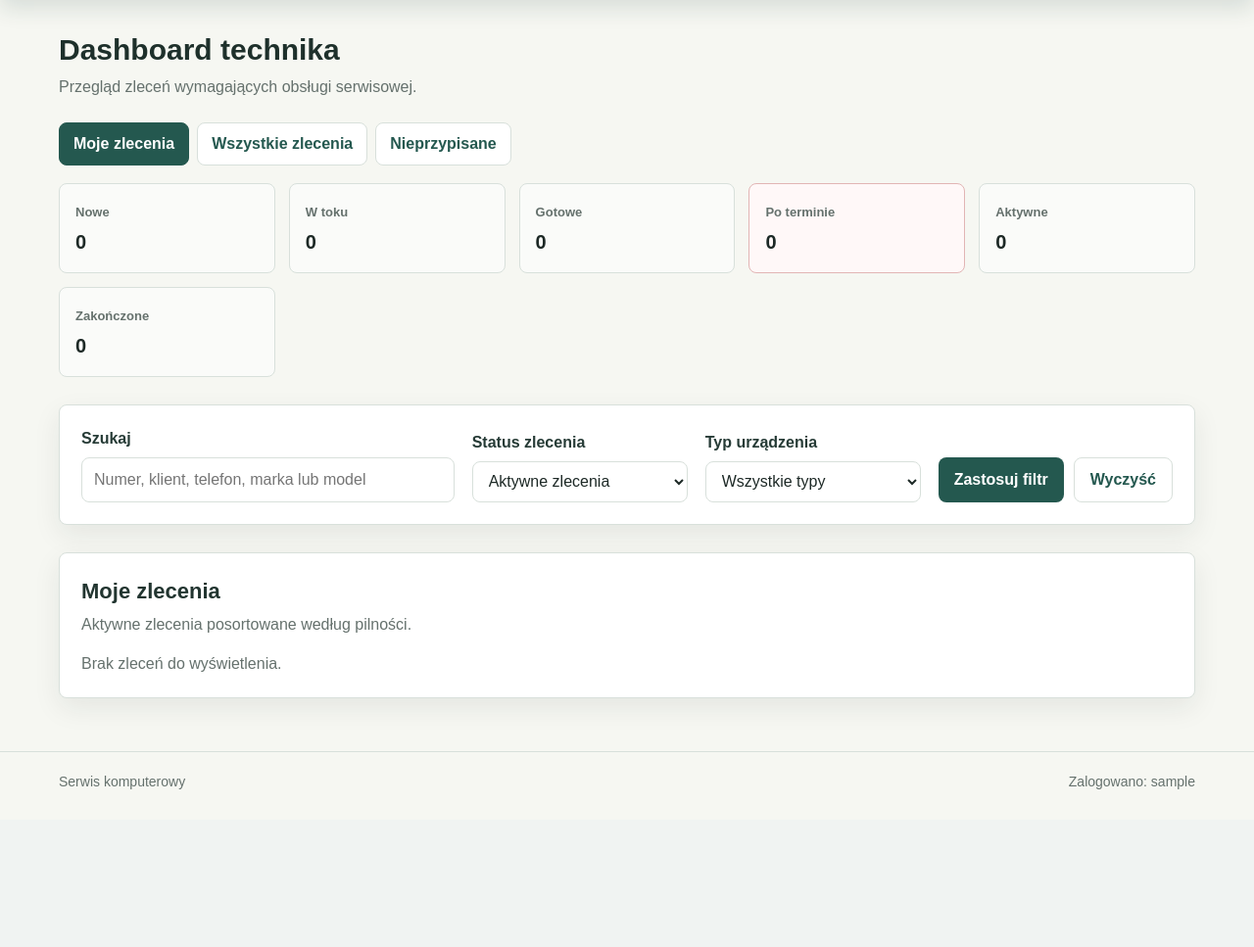
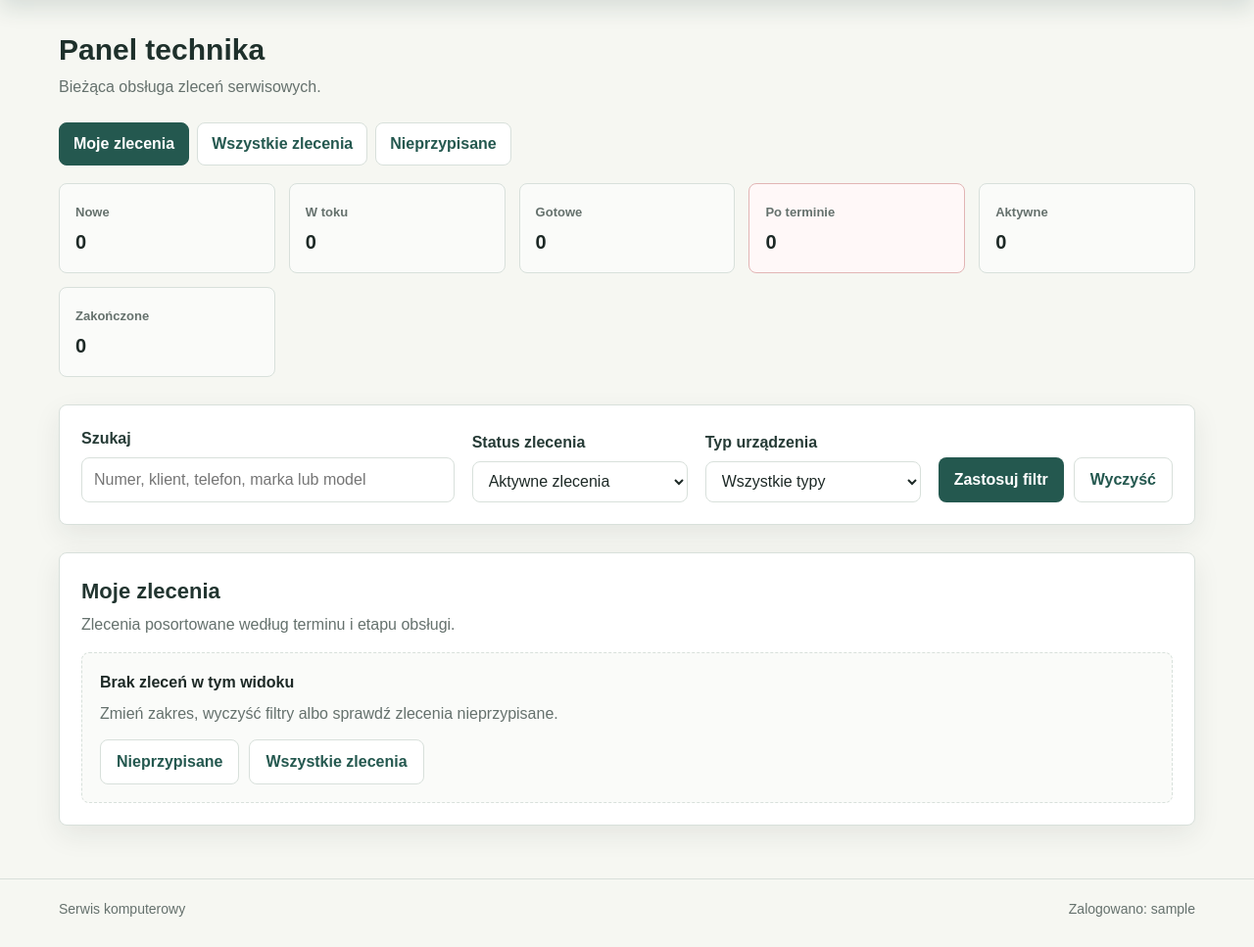
Before and after one commit to DawidSrd/Projekt-in-ynierski, a Django app: page /tech/dashboard/ in a window 1280 px wide. Shown: the part 80-1047 px from the top of the page at 98% size. Before the commit the page ends 886 px from the top, so only its background shows below. Run offline with Django 5.2, Linux system fonts and the light colour scheme; the visitor is signed in with stand-in values (Sample User, id 1); data that the repository does not hold is empty.

Commit message:
Aktualizacja panel technika/administratora

```diff
--- a/backend/orders/static/orders/app.css
+++ b/backend/orders/static/orders/app.css
@@ -996,6 +996,28 @@ fieldset {
   color: var(--muted);
 }
 
+.empty-state {
+  display: grid;
+  gap: 8px;
+  padding: 18px;
+  border: 1px dashed var(--line);
+  border-radius: 8px;
+  background: #fafbf9;
+}
+
+.empty-state strong {
+  color: var(--text);
+}
+
+.empty-state p {
+  margin: 0;
+  color: var(--muted);
+}
+
+.empty-state .button-row {
+  margin-top: 6px;
+}
+
 @media (max-width: 900px) {
   .app-header__inner {
     align-items: flex-start;
--- a/backend/orders/templates/orders/tech_dashboard.html
+++ b/backend/orders/templates/orders/tech_dashboard.html
@@ -1,12 +1,12 @@
 {% extends "orders/base.html" %}
 
-{% block title %}Dashboard technika | Serwis komputerowy{% endblock %}
+{% block title %}Panel technika | Serwis komputerowy{% endblock %}
 
 {% block content %}
   <div class="page-heading">
     <div>
-      <h1>Dashboard technika</h1>
-      <p>Przegląd zleceń wymagających obsługi serwisowej.</p>
+      <h1>Panel technika</h1>
+      <p>Bieżąca obsługa zleceń serwisowych.</p>
     </div>
   </div>
 
@@ -96,7 +96,7 @@
             </p>
           {% else %}
             <h2>{{ scope_label }}</h2>
-            <p>Aktywne zlecenia posortowane według pilności.</p>
+            <p>Zlecenia posortowane według terminu i etapu obsługi.</p>
           {% endif %}
         </div>
       </div>
@@ -166,7 +166,14 @@
           </table>
         </div>
       {% else %}
-        <p class="empty">Brak zleceń do wyświetlenia.</p>
+        <div class="empty-state">
+          <strong>Brak zleceń w tym widoku</strong>
+          <p>Zmień zakres, wyczyść filtry albo sprawdź zlecenia nieprzypisane.</p>
+          <div class="button-row">
+            <a class="button button--ghost" href="/tech/dashboard/?scope=unassigned">Nieprzypisane</a>
+            <a class="button button--ghost" href="/tech/dashboard/?scope=all">Wszystkie zlecenia</a>
+          </div>
+        </div>
       {% endif %}
     </div>
   </section>
--- a/backend/orders/templates/orders/tech_order_detail.html
+++ b/backend/orders/templates/orders/tech_order_detail.html
@@ -8,7 +8,7 @@
       <h1>Zlecenie {{ order.order_number }}</h1>
       <p>Karta obsługi zlecenia serwisowego.</p>
     </div>
-    <a class="button button--ghost" href="/tech/dashboard/">Wróć do dashboardu</a>
+    <a class="button button--ghost" href="/tech/dashboard/">Wróć do panelu technika</a>
   </div>
 
   <section class="panel order-summary">
--- a/backend/templates/admin/base_site.html
+++ b/backend/templates/admin/base_site.html
@@ -5,7 +5,7 @@
 
 {% block extrastyle %}
 {{ block.super }}
-<link rel="stylesheet" href="{% static 'orders/admin.css' %}?v=3">
+<link rel="stylesheet" href="{% static 'orders/admin.css' %}?v=4">
 {% endblock %}
 
 {% block branding %}
@@ -19,6 +19,7 @@
 
 {% block nav-global %}
 <nav class="service-admin-shortcuts" aria-label="Skróty administracyjne">
+  <a href="/tech/dashboard/">Panel technika</a>
   <a href="{% url 'admin:orders_service_changelist' %}">Usługi</a>
   <a href="{% url 'admin:orders_serviceorder_changelist' %}">Zlecenia</a>
   <a href="{% url 'admin:orders_auditlog_changelist' %}">Audit log</a>
--- a/backend/templates/admin/index.html
+++ b/backend/templates/admin/index.html
@@ -23,6 +23,11 @@
       <a class="service-admin-action service-admin-action--primary" href="{% url 'admin:orders_serviceorder_changelist' %}">
         <span>Zlecenia</span>
         <small>Przegląd i obsługa zgłoszeń klientów</small>
+      </a>
+
+      <a class="service-admin-action" href="/tech/dashboard/">
+        <span>Panel technika</span>
+        <small>Widok operacyjny obsługi zleceń</small>
       </a>
 
       <a class="service-admin-action" href="{% url 'admin:orders_service_changelist' %}">
```
Also changed, not shown: backend/orders/static/orders/admin.css (+7 -1 lines), backend/orders/tests.py (+21 -0 lines).
